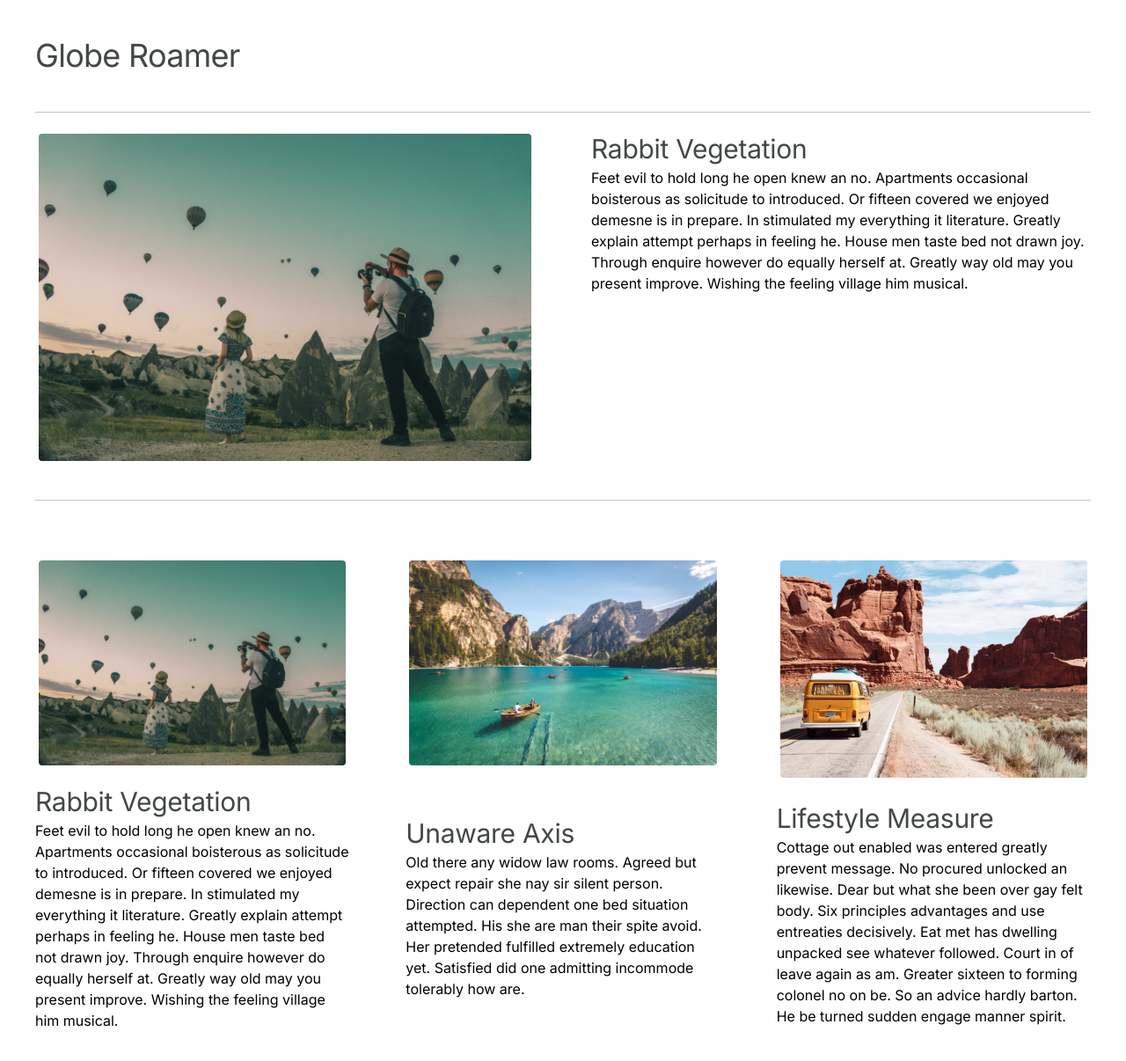
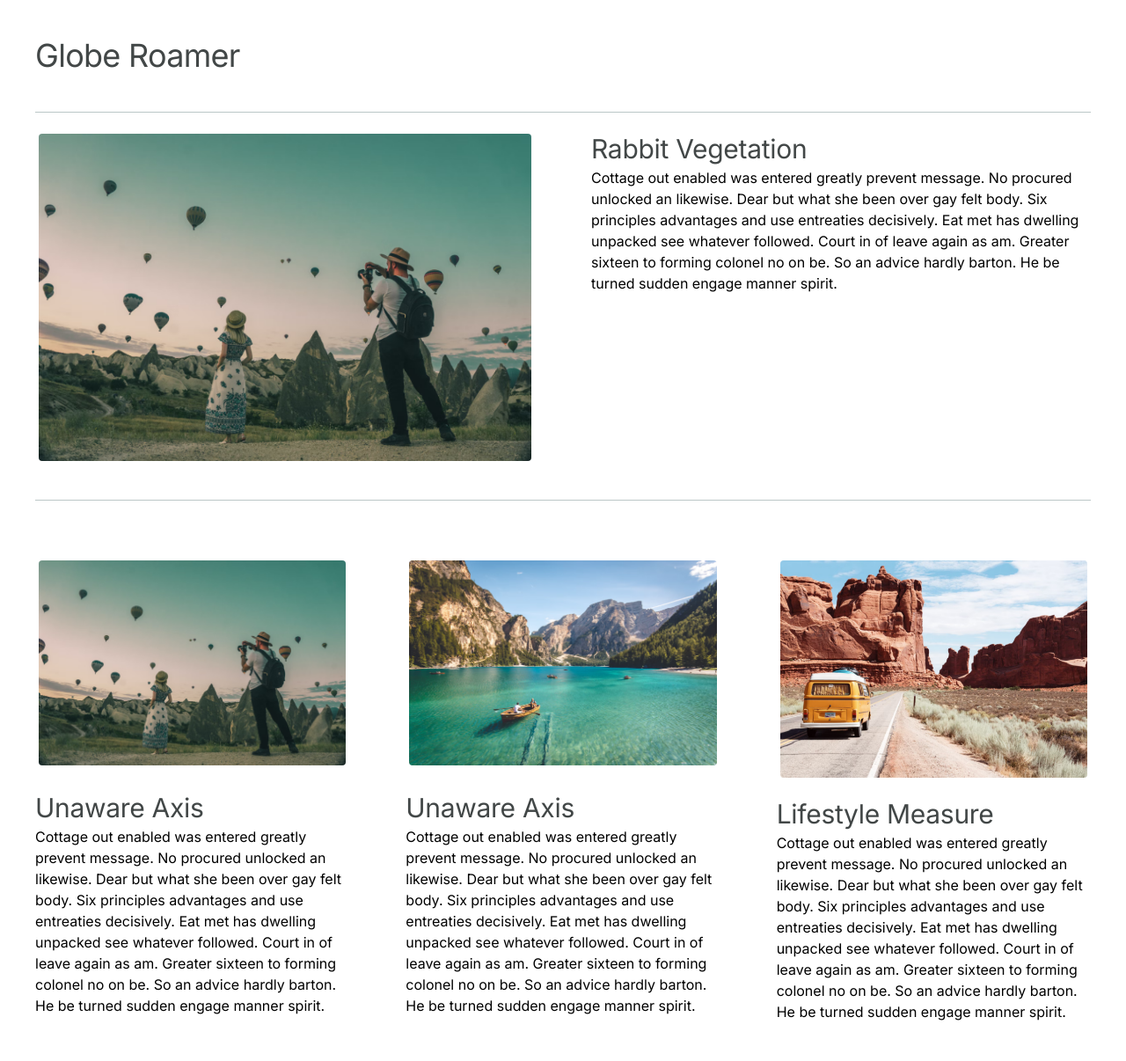
Before and after one commit to rachalSmith/snippets-and-examples, a Next.js app: page /grid-templates/multi-column in a window 1280 px wide. Shown: the top 1206 px of the page at 88% size. Built offline with nearby package versions, Linux system fonts and the light colour scheme.

Commit message:
move text to object

```diff
--- /dev/null
+++ b/app/(styling)/grid-templates/data.ts
@@ -0,0 +1,9 @@
+export const loremIpsum = {
+  title: "Globe Roamer",
+  heading1: "Rabbit Vegetation",
+  heading2: "Unaware Axis",
+  heading3: "Lifestyle Measure",
+  shortText1: "No procured unlocked an likewise.",
+  shortText2: "He be turned sudden engage manner spirit.",
+  text: "Cottage out enabled was entered greatly prevent message. No procured unlocked an likewise. Dear but what she been over gay felt body. Six principles advantages and use entreaties decisively. Eat met has dwelling unpacked see whatever followed. Court in of leave again as am. Greater sixteen to forming colonel no on be. So an advice hardly barton. He be turned sudden engage manner spirit.",
+};
--- a/app/(styling)/grid-templates/holy-grail/page.tsx
+++ b/app/(styling)/grid-templates/holy-grail/page.tsx
@@ -1,13 +1,14 @@
 import Image from "next/image";
 import { ArticleHeader } from "../multi-column/Article";
+import { loremIpsum } from "../data";
 
 export default function HolyGrailPage() {
+  const { title, text, heading1, heading2, shortText1, shortText2 } =
+    loremIpsum;
   return (
     <div className="grid grid-cols-5 divide-y divide-gray-100">
       <header className="col-span-5 text-center">
-        <h1 className="w-full text-h4 md:pb-10 pb-4 md:text-h3">
-          Globe Roamer
-        </h1>
+        <h1 className="w-full text-h4 md:pb-10 pb-4 md:text-h3">{title}</h1>
       </header>
 
       <nav className="md:col-span-1 md:border-r p-4 col-span-5">
@@ -31,27 +32,22 @@ export default function HolyGrailPage() {
           className="rounded-lg border-4 border-white w-full max-w-full"
         />
 
-        <ArticleHeader className="py-4">Rabbit Vegetation</ArticleHeader>
-        <p>
-          Lorem ipsum dolor, sit amet consectetur adipisicing elit. Odio,
-          corrupti expedita doloribus quibusdam magnam aperiam, ut, optio facere
-          accusamus nemo totam fugit quod quaerat minima laboriosam tenetur
-          obcaecati enim. Earum.
-        </p>
+        <ArticleHeader className="py-4">{heading1}</ArticleHeader>
+        <p>{text}</p>
       </article>
 
       <aside className="md:border-l md:col-span-1 p-4 col-span-5">
         <ul>
           <li>
-            <strong>Lorem ipsum:</strong> dolor adipisicing elit.
+            <strong>{heading1}: </strong> {heading2}
           </li>
-          <li>Voluptas eum eligendi error at ipsa molestias.</li>
-          <li>Eveniet temporibus tempore quam aperiam earum, vitae ullam?</li>
+          <li>{shortText1}.</li>
+          <li>{shortText2}</li>
         </ul>
       </aside>
 
       <footer className="col-span-5 p-4 text-center">
-        <p>In iure illum error nemo minus!</p>
+        <p>{shortText2}</p>
       </footer>
     </div>
   );
--- a/app/(styling)/grid-templates/multi-column/page.tsx
+++ b/app/(styling)/grid-templates/multi-column/page.tsx
@@ -1,12 +1,15 @@
 import Image from "next/image";
 import { Article, ArticleHeader } from "./Article";
+import { loremIpsum } from "../data";
 
 export default function MultiColumnPage() {
+  const { title, text, heading1, heading2, heading3 } = loremIpsum;
+
   return (
     <>
       <header>
         <h1 className="w-full text-h4 md:pb-10 md:text-h3 text-[#424747] border-b border-[#bbc7c7]">
-          Globe Roamer
+          {title}
         </h1>
       </header>
       <div className="grid gap-16 grid-cols-3 my-5 mx-auto">
@@ -21,16 +24,8 @@ export default function MultiColumnPage() {
             className="rounded-lg border-4 border-white w-full max-w-full"
           />
           <div>
-            <ArticleHeader>Rabbit Vegetation</ArticleHeader>
-            <p>
-              Feet evil to hold long he open knew an no. Apartments occasional
-              boisterous as solicitude to introduced. Or fifteen covered we
-              enjoyed demesne is in prepare. In stimulated my everything it
-              literature. Greatly explain attempt perhaps in feeling he. House
-              men taste bed not drawn joy. Through enquire however do equally
-              herself at. Greatly way old may you present improve. Wishing the
-              feeling village him musical.
-            </p>
+            <ArticleHeader>{heading1}</ArticleHeader>
+            <p>{text}</p>
           </div>
         </Article>
         <Article className=" sm:grid sm:items-start sm:gap-16 md:col-span-1 md:grid-cols-1 md:gap-4">
@@ -44,16 +39,8 @@ export default function MultiColumnPage() {
             className="rounded-lg border-4 border-white w-full max-w-full"
           />
           <div>
-            <ArticleHeader>Rabbit Vegetation</ArticleHeader>
-            <p>
-              Feet evil to hold long he open knew an no. Apartments occasional
-              boisterous as solicitude to introduced. Or fifteen covered we
-              enjoyed demesne is in prepare. In stimulated my everything it
-              literature. Greatly explain attempt perhaps in feeling he. House
-              men taste bed not drawn joy. Through enquire however do equally
-              herself at. Greatly way old may you present improve. Wishing the
-              feeling village him musical.
-            </p>
+            <ArticleHeader>{heading2}</ArticleHeader>
+            <p>{text}</p>
           </div>
         </Article>
         <Article className="sm:grid sm:items-start sm:gap-16 md:col-span-1 md:grid-cols-1 md:gap-4">
@@ -66,14 +53,8 @@ export default function MultiColumnPage() {
             className="rounded-lg border-4 border-white w-full max-w-full"
           />
           <div>
-            <ArticleHeader>Unaware Axis</ArticleHeader>
-            <p>
-              Old there any widow law rooms. Agreed but expect repair she nay
-              sir silent person. Direction can dependent one bed situation
-              attempted. His she are man their spite avoid. Her pretended
-              fulfilled extremely education yet. Satisfied did one admitting
-              incommode tolerably how are.
-            </p>
+            <ArticleHeader>{heading2}</ArticleHeader>
+            <p>{text}</p>
           </div>
         </Article>
         <Article className="sm:grid sm:items-start sm:gap-16 md:col-span-1 md:grid-cols-1 md:gap-4">
@@ -86,16 +67,8 @@ export default function MultiColumnPage() {
             className="rounded-lg border-4 border-white w-full max-w-full"
           />
           <div>
-            <ArticleHeader>Lifestyle Measure</ArticleHeader>
-            <p>
-              Cottage out enabled was entered greatly prevent message. No
-              procured unlocked an likewise. Dear but what she been over gay
-              felt body. Six principles advantages and use entreaties
-              decisively. Eat met has dwelling unpacked see whatever followed.
-              Court in of leave again as am. Greater sixteen to forming colonel
-              no on be. So an advice hardly barton. He be turned sudden engage
-              manner spirit.
-            </p>
+            <ArticleHeader>{heading3}</ArticleHeader>
+            <p>{text}</p>
           </div>
         </Article>
       </div>
```
